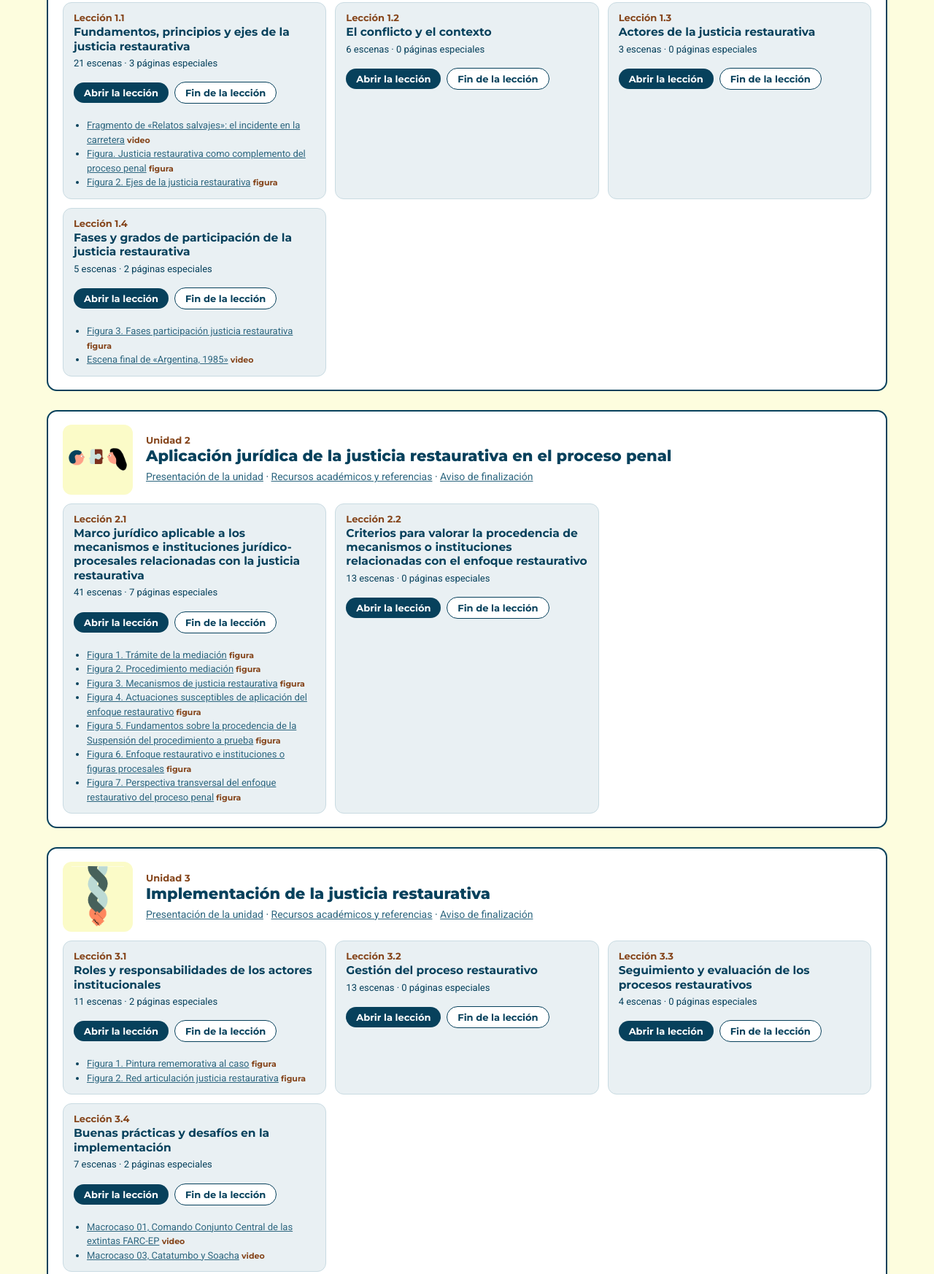
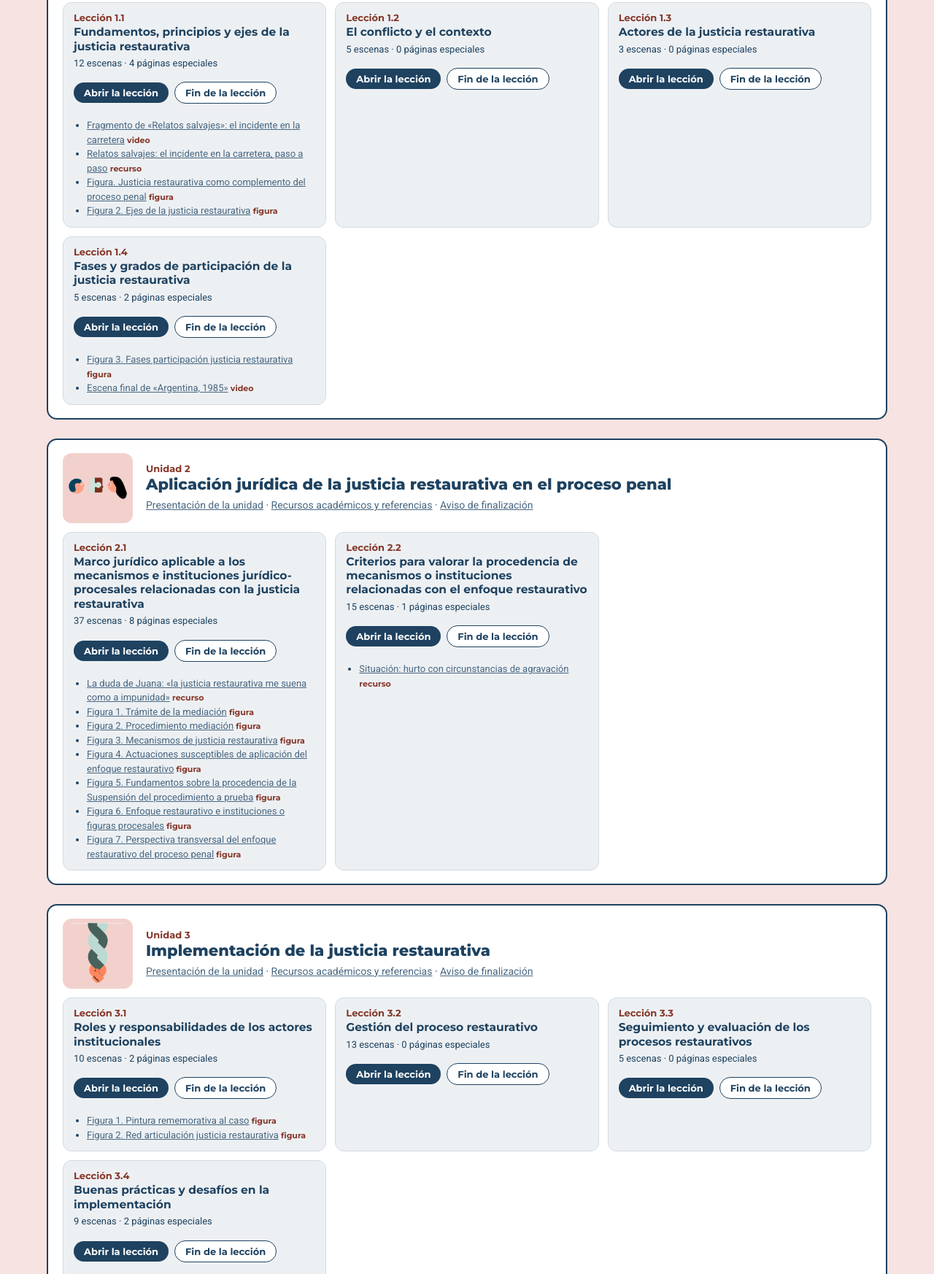
Before and after one commit to Andres-back/jp-justicia-restaurativa, a plain HTML site: page justicia-restaurativa-practica-fiscal/inicio.html in a window 1280 px wide. Shown: the part 382-2128 px from the top of the page at 73% size. Drawn offline with Linux system fonts and the light colour scheme.

Commit message:
Lección 2.1: «jurídico-procesales» sin el guion de corte de línea (19/11/2026)

```diff
--- a/justicia-restaurativa-practica-fiscal/inicio.html
+++ b/justicia-restaurativa-practica-fiscal/inicio.html
@@ -8,40 +8,40 @@
 <style>
 @font-face{font-family:Montserrat;src:url('unidad-01/comun/assets/fonts/montserrat-latin.woff2') format('woff2');font-weight:400 800}
 @font-face{font-family:Roboto;src:url('unidad-01/comun/assets/fonts/roboto-latin.woff2') format('woff2');font-weight:400 700}
-*{box-sizing:border-box}body{margin:0;font-family:Roboto,Arial,sans-serif;color:#07415C;background:#FDFDDE;line-height:1.5}
-header{background:#FBFBC8;border-bottom:4px solid #07415C;padding:26px 5vw;display:flex;gap:26px;align-items:center}
+*{box-sizing:border-box}body{margin:0;font-family:Roboto,Arial,sans-serif;color:#1E4260;background:#F7E3E1;line-height:1.5}
+header{background:#F2D1CD;border-bottom:4px solid #1E4260;padding:26px 5vw;display:flex;gap:26px;align-items:center}
 header img{width:120px;height:auto}
-h1{font:800 30px/1.1 Montserrat,Arial,sans-serif;margin:6px 0;color:#2E6780}h1 span{display:block;color:#4A2613;font-size:22px}
-.pildora{display:inline-block;background:#07415C;color:#FFFFFF;font:700 13px Montserrat,Arial,sans-serif;border-radius:99px;padding:4px 14px}
+h1{font:800 30px/1.1 Montserrat,Arial,sans-serif;margin:6px 0;color:#486781}h1 span{display:block;color:#853629;font-size:22px}
+.pildora{display:inline-block;background:#1E4260;color:#FFFFFF;font:700 13px Montserrat,Arial,sans-serif;border-radius:99px;padding:4px 14px}
 .aviso{margin:0;font-size:14px;max-width:70ch}
 main{padding:22px 5vw 60px;display:grid;gap:26px}
-.unidad{background:#FFFFFF;border:2px solid #07415C;border-radius:14px;padding:18px 20px}
-.cab-unidad{display:flex;gap:18px;align-items:center;margin-bottom:12px}.cab-unidad img{width:96px;height:96px;object-fit:contain;background:#FBFBC8;border-radius:12px;padding:6px}
-h2{font:800 21px/1.15 Montserrat,Arial,sans-serif;margin:2px 0 6px}.num{font:700 13px Montserrat,Arial,sans-serif;color:#85451B;margin:0}
-.unidad-html{margin:0;font-size:14px}a{color:#2E6780}
+.unidad{background:#FFFFFF;border:2px solid #1E4260;border-radius:14px;padding:18px 20px}
+.cab-unidad{display:flex;gap:18px;align-items:center;margin-bottom:12px}.cab-unidad img{width:96px;height:96px;object-fit:contain;background:#F2D1CD;border-radius:12px;padding:6px}
+h2{font:800 21px/1.15 Montserrat,Arial,sans-serif;margin:2px 0 6px}.num{font:700 13px Montserrat,Arial,sans-serif;color:#853629;margin:0}
+.unidad-html{margin:0;font-size:14px}a{color:#486781}
 .lecciones{display:grid;grid-template-columns:repeat(auto-fill,minmax(270px,1fr));gap:12px}
-.leccion{border:1.5px solid #C9DBE2;border-radius:12px;padding:12px 14px;background:#E9F0F3}
+.leccion{border:1.5px solid #D2DAE2;border-radius:12px;padding:12px 14px;background:#EDF0F3}
 h3{font:700 15.5px/1.25 Montserrat,Arial,sans-serif;margin:2px 0 4px}.meta{font-size:13px;margin:0 0 8px}
-.boton{display:inline-block;background:#07415C;color:#FFFFFF;text-decoration:none;font:700 13px Montserrat,Arial,sans-serif;border-radius:99px;padding:6px 14px;margin:0 4px 4px 0}
-.boton.claro{background:#FFFFFF;color:#07415C;border:1.5px solid #07415C}
-.extras{margin:6px 0 0;padding-left:18px;font-size:13px}.tipo{font:700 11px Montserrat,Arial,sans-serif;color:#85451B}
+.boton{display:inline-block;background:#1E4260;color:#FFFFFF;text-decoration:none;font:700 13px Montserrat,Arial,sans-serif;border-radius:99px;padding:6px 14px;margin:0 4px 4px 0}
+.boton.claro{background:#FFFFFF;color:#1E4260;border:1.5px solid #1E4260}
+.extras{margin:6px 0 0;padding-left:18px;font-size:13px}.tipo{font:700 11px Montserrat,Arial,sans-serif;color:#853629}
 </style>
 </head>
 <body>
 <header><img src="recursos/img/cierre-unidad.webp" alt="">
 <div><span class="pildora">Curso · vista previa local</span>
 <h1>Justicia restaurativa <span>en la práctica del fiscal</span></h1>
-<p class="aviso">4 unidades, 13 lecciones y 151 escenas producidas desde el PDF aprobado del 10/11/2026, a 1113 × 448. Sin aprobación de JP; los videos son
+<p class="aviso">4 unidades, 13 lecciones y 140 escenas producidas desde el PDF aprobado del 10/11/2026, a 1113 × 448. Sin aprobación de JP; los videos son
 provisionales rotulados y las figuras de la ficha se muestran como están, con lupa. Cada escena: <code>unidad-0N/leccion-0K/index.html?escena=M</code>.</p></div></header>
 <main>
 <section class="unidad"><div class="cab-unidad"><img src="recursos/img/unidad-01-presentacion.webp" alt="" width="120" height="120">
 <div><p class="num">Unidad 1</p><h2>Bases conceptuales y marco jurídico de la justicia restaurativa</h2>
 <p class="unidad-html"><a href="recursos/unidad-01/presentacion.html">Presentación de la unidad</a> · <a href="recursos/unidad-01/recursos-academicos.html">Recursos académicos y referencias</a> · <a href="recursos/unidad-01/felicitaciones.html">Aviso de finalización</a></p></div></div>
 <div class="lecciones"><article class="leccion"><p class="num">Lección 1.1</p><h3>Fundamentos, principios y ejes de la justicia restaurativa</h3>
-<p class="meta">21 escenas · 3 páginas especiales</p>
+<p class="meta">12 escenas · 4 páginas especiales</p>
 <p><a class="boton" href="unidad-01/leccion-01/index.html">Abrir la lección</a> <a class="boton claro" href="unidad-01/leccion-01/fin.html">Fin de la lección</a></p>
-<ul class="extras"><li><a href="unidad-01/videos/index.html?video=jr-u1-relatos-salvajes">Fragmento de «Relatos salvajes»: el incidente en la carretera</a> <span class="tipo">video</span></li><li><a href="recursos/figura/index.html?f=jr-u1-p18">Figura. Justicia restaurativa como complemento del proceso penal</a> <span class="tipo">figura</span></li><li><a href="recursos/figura/index.html?f=jr-u1-p26">Figura 2. Ejes de la justicia restaurativa</a> <span class="tipo">figura</span></li></ul></article><article class="leccion"><p class="num">Lección 1.2</p><h3>El conflicto y el contexto</h3>
-<p class="meta">6 escenas · 0 páginas especiales</p>
+<ul class="extras"><li><a href="unidad-01/videos/index.html?video=jr-u1-relatos-salvajes">Fragmento de «Relatos salvajes»: el incidente en la carretera</a> <span class="tipo">video</span></li><li><a href="recursos/decision/index.html?d=jr-u1-l1-escalada">Relatos salvajes: el incidente en la carretera, paso a paso</a> <span class="tipo">recurso</span></li><li><a href="recursos/diagrama/index.html?f=jr-u1-p18">Figura. Justicia restaurativa como complemento del proceso penal</a> <span class="tipo">figura</span></li><li><a href="recursos/diagrama/index.html?f=jr-u1-p26">Figura 2. Ejes de la justicia restaurativa</a> <span class="tipo">figura</span></li></ul></article><article class="leccion"><p class="num">Lección 1.2</p><h3>El conflicto y el contexto</h3>
+<p class="meta">5 escenas · 0 páginas especiales</p>
 <p><a class="boton" href="unidad-01/leccion-02/index.html">Abrir la lección</a> <a class="boton claro" href="unidad-01/leccion-02/fin.html">Fin de la lección</a></p>
 </article><article class="leccion"><p class="num">Lección 1.3</p><h3>Actores de la justicia restaurativa</h3>
 <p class="meta">3 escenas · 0 páginas especiales</p>
@@ -49,43 +49,43 @@ provisionales rotulados y las figuras de la ficha se muestran como están, con l
 </article><article class="leccion"><p class="num">Lección 1.4</p><h3>Fases y grados de participación de la justicia restaurativa</h3>
 <p class="meta">5 escenas · 2 páginas especiales</p>
 <p><a class="boton" href="unidad-01/leccion-04/index.html">Abrir la lección</a> <a class="boton claro" href="unidad-01/leccion-04/fin.html">Fin de la lección</a></p>
-<ul class="extras"><li><a href="recursos/figura/index.html?f=jr-u1-p30">Figura 3. Fases participación justicia restaurativa</a> <span class="tipo">figura</span></li><li><a href="unidad-01/videos/index.html?video=jr-u1-argentina-1985">Escena final de «Argentina, 1985»</a> <span class="tipo">video</span></li></ul></article></div></section><section class="unidad"><div class="cab-unidad"><img src="recursos/img/unidad-02-presentacion.webp" alt="" width="120" height="120">
+<ul class="extras"><li><a href="recursos/diagrama/index.html?f=jr-u1-p30">Figura 3. Fases participación justicia restaurativa</a> <span class="tipo">figura</span></li><li><a href="unidad-01/videos/index.html?video=jr-u1-argentina-1985">Escena final de «Argentina, 1985»</a> <span class="tipo">video</span></li></ul></article></div></section><section class="unidad"><div class="cab-unidad"><img src="recursos/img/unidad-02-presentacion.webp" alt="" width="120" height="120">
 <div><p class="num">Unidad 2</p><h2>Aplicación jurídica de la justicia restaurativa en el proceso penal</h2>
 <p class="unidad-html"><a href="recursos/unidad-02/presentacion.html">Presentación de la unidad</a> · <a href="recursos/unidad-02/recursos-academicos.html">Recursos académicos y referencias</a> · <a href="recursos/unidad-02/felicitaciones.html">Aviso de finalización</a></p></div></div>
-<div class="lecciones"><article class="leccion"><p class="num">Lección 2.1</p><h3>Marco jurídico aplicable a los mecanismos e instituciones jurídico- procesales relacionadas con la justicia restaurativa</h3>
-<p class="meta">41 escenas · 7 páginas especiales</p>
+<div class="lecciones"><article class="leccion"><p class="num">Lección 2.1</p><h3>Marco jurídico aplicable a los mecanismos e instituciones jurídico-procesales relacionadas con la justicia restaurativa</h3>
+<p class="meta">37 escenas · 8 páginas especiales</p>
 <p><a class="boton" href="unidad-02/leccion-01/index.html">Abrir la lección</a> <a class="boton claro" href="unidad-02/leccion-01/fin.html">Fin de la lección</a></p>
-<ul class="extras"><li><a href="recursos/figura/index.html?f=jr-u2-p47">Figura 1. Trámite de la mediación</a> <span class="tipo">figura</span></li><li><a href="recursos/figura/index.html?f=jr-u2-p47b">Figura 2. Procedimiento mediación</a> <span class="tipo">figura</span></li><li><a href="recursos/figura/index.html?f=jr-u2-p50">Figura 3. Mecanismos de justicia restaurativa</a> <span class="tipo">figura</span></li><li><a href="recursos/figura/index.html?f=jr-u2-p56">Figura 4. Actuaciones susceptibles de aplicación del enfoque restaurativo</a> <span class="tipo">figura</span></li><li><a href="recursos/figura/index.html?f=jr-u2-p59">Figura 5. Fundamentos sobre la procedencia de la Suspensión del procedimiento a prueba</a> <span class="tipo">figura</span></li><li><a href="recursos/figura/index.html?f=jr-u2-p64">Figura 6. Enfoque restaurativo e instituciones o figuras procesales</a> <span class="tipo">figura</span></li><li><a href="recursos/figura/index.html?f=jr-u2-p65">Figura 7. Perspectiva transversal del enfoque restaurativo del proceso penal</a> <span class="tipo">figura</span></li></ul></article><article class="leccion"><p class="num">Lección 2.2</p><h3>Criterios para valorar la procedencia de mecanismos o instituciones relacionadas con el enfoque restaurativo</h3>
-<p class="meta">13 escenas · 0 páginas especiales</p>
+<ul class="extras"><li><a href="recursos/decision/index.html?d=jr-u2-l1-juana">La duda de Juana: «la justicia restaurativa me suena como a impunidad»</a> <span class="tipo">recurso</span></li><li><a href="recursos/diagrama/index.html?f=jr-u2-p47">Figura 1. Trámite de la mediación</a> <span class="tipo">figura</span></li><li><a href="recursos/diagrama/index.html?f=jr-u2-p47b">Figura 2. Procedimiento mediación</a> <span class="tipo">figura</span></li><li><a href="recursos/diagrama/index.html?f=jr-u2-p50">Figura 3. Mecanismos de justicia restaurativa</a> <span class="tipo">figura</span></li><li><a href="recursos/diagrama/index.html?f=jr-u2-p56">Figura 4. Actuaciones susceptibles de aplicación del enfoque restaurativo</a> <span class="tipo">figura</span></li><li><a href="recursos/diagrama/index.html?f=jr-u2-p59">Figura 5. Fundamentos sobre la procedencia de la Suspensión del procedimiento a prueba</a> <span class="tipo">figura</span></li><li><a href="recursos/diagrama/index.html?f=jr-u2-p64">Figura 6. Enfoque restaurativo e instituciones o figuras procesales</a> <span class="tipo">figura</span></li><li><a href="recursos/diagrama/index.html?f=jr-u2-p65">Figura 7. Perspectiva transversal del enfoque restaurativo del proceso penal</a> <span class="tipo">figura</span></li></ul></article><article class="leccion"><p class="num">Lección 2.2</p><h3>Criterios para valorar la procedencia de mecanismos o instituciones relacionadas con el enfoque restaurativo</h3>
+<p class="meta">15 escenas · 1 páginas especiales</p>
 <p><a class="boton" href="unidad-02/leccion-02/index.html">Abrir la lección</a> <a class="boton claro" href="unidad-02/leccion-02/fin.html">Fin de la lección</a></p>
-</article></div></section><section class="unidad"><div class="cab-unidad"><img src="recursos/img/unidad-03-presentacion.webp" alt="" width="120" height="120">
+<ul class="extras"><li><a href="recursos/decision/index.html?d=jr-u2-l2-situacion">Situación: hurto con circunstancias de agravación</a> <span class="tipo">recurso</span></li></ul></article></div></section><section class="unidad"><div class="cab-unidad"><img src="recursos/img/unidad-03-presentacion.webp" alt="" width="120" height="120">
 <div><p class="num">Unidad 3</p><h2>Implementación de la justicia restaurativa</h2>
 <p class="unidad-html"><a href="recursos/unidad-03/presentacion.html">Presentación de la unidad</a> · <a href="recursos/unidad-03/recursos-academicos.html">Recursos académicos y referencias</a> · <a href="recursos/unidad-03/felicitaciones.html">Aviso de finalización</a></p></div></div>
 <div class="lecciones"><article class="leccion"><p class="num">Lección 3.1</p><h3>Roles y responsabilidades de los actores institucionales</h3>
-<p class="meta">11 escenas · 2 páginas especiales</p>
+<p class="meta">10 escenas · 2 páginas especiales</p>
 <p><a class="boton" href="unidad-03/leccion-01/index.html">Abrir la lección</a> <a class="boton claro" href="unidad-03/leccion-01/fin.html">Fin de la lección</a></p>
-<ul class="extras"><li><a href="recursos/figura/index.html?f=jr-u3-p83">Figura 1. Pintura rememorativa al caso</a> <span class="tipo">figura</span></li><li><a href="recursos/figura/index.html?f=jr-u3-p87">Figura 2. Red articulación justicia restaurativa</a> <span class="tipo">figura</span></li></ul></article><article class="leccion"><p class="num">Lección 3.2</p><h3>Gestión del proceso restaurativo</h3>
+<ul class="extras"><li><a href="recursos/figura/index.html?f=jr-u3-p83">Figura 1. Pintura rememorativa al caso</a> <span class="tipo">figura</span></li><li><a href="recursos/diagrama/index.html?f=jr-u3-p87">Figura 2. Red articulación justicia restaurativa</a> <span class="tipo">figura</span></li></ul></article><article class="leccion"><p class="num">Lección 3.2</p><h3>Gestión del proceso restaurativo</h3>
 <p class="meta">13 escenas · 0 páginas especiales</p>
 <p><a class="boton" href="unidad-03/leccion-02/index.html">Abrir la lección</a> <a class="boton claro" href="unidad-03/leccion-02/fin.html">Fin de la lección</a></p>
 </article><article class="leccion"><p class="num">Lección 3.3</p><h3>Seguimiento y evaluación de los procesos restaurativos</h3>
-<p class="meta">4 escenas · 0 páginas especiales</p>
+<p class="meta">5 escenas · 0 páginas especiales</p>
 <p><a class="boton" href="unidad-03/leccion-03/index.html">Abrir la lección</a> <a class="boton claro" href="unidad-03/leccion-03/fin.html">Fin de la lección</a></p>
 </article><article class="leccion"><p class="num">Lección 3.4</p><h3>Buenas prácticas y desafíos en la implementación</h3>
-<p class="meta">7 escenas · 2 páginas especiales</p>
+<p class="meta">9 escenas · 2 páginas especiales</p>
 <p><a class="boton" href="unidad-03/leccion-04/index.html">Abrir la lección</a> <a class="boton claro" href="unidad-03/leccion-04/fin.html">Fin de la lección</a></p>
 <ul class="extras"><li><a href="unidad-03/videos/index.html?video=jr-u3-jep-macrocaso-01">Macrocaso 01, Comando Conjunto Central de las extintas FARC-EP</a> <span class="tipo">video</span></li><li><a href="unidad-03/videos/index.html?video=jr-u3-jep-macrocaso-03">Macrocaso 03, Catatumbo y Soacha</a> <span class="tipo">video</span></li></ul></article></div></section><section class="unidad"><div class="cab-unidad"><img src="recursos/img/unidad-04-presentacion.webp" alt="" width="120" height="120">
 <div><p class="num">Unidad 4</p><h2>Plan de justicia restaurativa</h2>
 <p class="unidad-html"><a href="recursos/unidad-04/presentacion.html">Presentación de la unidad</a> · <a href="recursos/unidad-04/recursos-academicos.html">Recursos académicos y referencias</a> · <a href="recursos/unidad-04/felicitaciones.html">Aviso de finalización</a></p></div></div>
 <div class="lecciones"><article class="leccion"><p class="num">Lección 4.1</p><h3>Identificación de los elementos y las categorías propias de un plan de justicia restaurativa (daño, impacto, expectativa, necesidad y propuesta de reparación)</h3>
-<p class="meta">15 escenas · 0 páginas especiales</p>
+<p class="meta">14 escenas · 0 páginas especiales</p>
 <p><a class="boton" href="unidad-04/leccion-01/index.html">Abrir la lección</a> <a class="boton claro" href="unidad-04/leccion-01/fin.html">Fin de la lección</a></p>
 </article><article class="leccion"><p class="num">Lección 4.2</p><h3>Construcción participativa del plan restaurativo</h3>
-<p class="meta">7 escenas · 0 páginas especiales</p>
+<p class="meta">6 escenas · 0 páginas especiales</p>
 <p><a class="boton" href="unidad-04/leccion-02/index.html">Abrir la lección</a> <a class="boton claro" href="unidad-04/leccion-02/fin.html">Fin de la lección</a></p>
 </article><article class="leccion"><p class="num">Lección 4.3</p><h3>Monitoreo o seguimiento del plan de justicia restaurativa y cierre del proceso restaurativo (Indicadores)</h3>
-<p class="meta">5 escenas · 3 páginas especiales</p>
+<p class="meta">6 escenas · 3 páginas especiales</p>
 <p><a class="boton" href="unidad-04/leccion-03/index.html">Abrir la lección</a> <a class="boton claro" href="unidad-04/leccion-03/fin.html">Fin de la lección</a></p>
-<ul class="extras"><li><a href="recursos/figura/index.html?f=jr-u4-p123">Figura 2. Indicadores de responsabilización</a> <span class="tipo">figura</span></li><li><a href="recursos/figura/index.html?f=jr-u4-p124">Figura 3. Indicadores de reparación</a> <span class="tipo">figura</span></li><li><a href="recursos/figura/index.html?f=jr-u4-p125">Figura 4. Indicadores de reintegración</a> <span class="tipo">figura</span></li></ul></article></div></section>
+<ul class="extras"><li><a href="recursos/diagrama/index.html?f=jr-u4-p123">Figura 2. Indicadores de responsabilización</a> <span class="tipo">figura</span></li><li><a href="recursos/diagrama/index.html?f=jr-u4-p124">Figura 3. Indicadores de reparación</a> <span class="tipo">figura</span></li><li><a href="recursos/diagrama/index.html?f=jr-u4-p125">Figura 4. Indicadores de reintegración</a> <span class="tipo">figura</span></li></ul></article></div></section>
 </main>
 </body>
 </html>
```
Also changed, not shown: justicia-restaurativa-practica-fiscal/unidad-02/leccion-01/index.html (+3 -3 lines), justicia-restaurativa-practica-fiscal/unidad-02/leccion-02/index.html (+1 -1 lines), justicia-restaurativa-practica-fiscal/vista-previa.html (+1 -1 lines).
